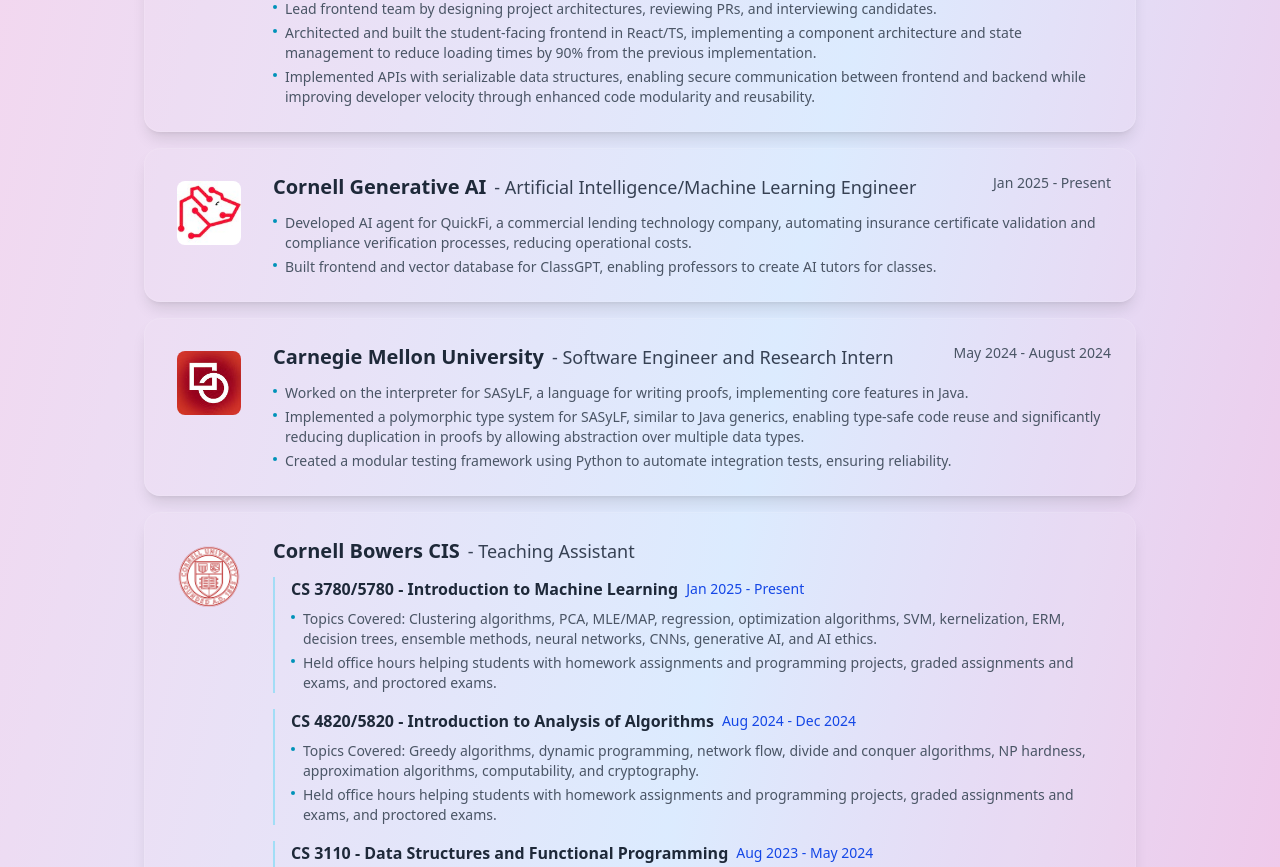
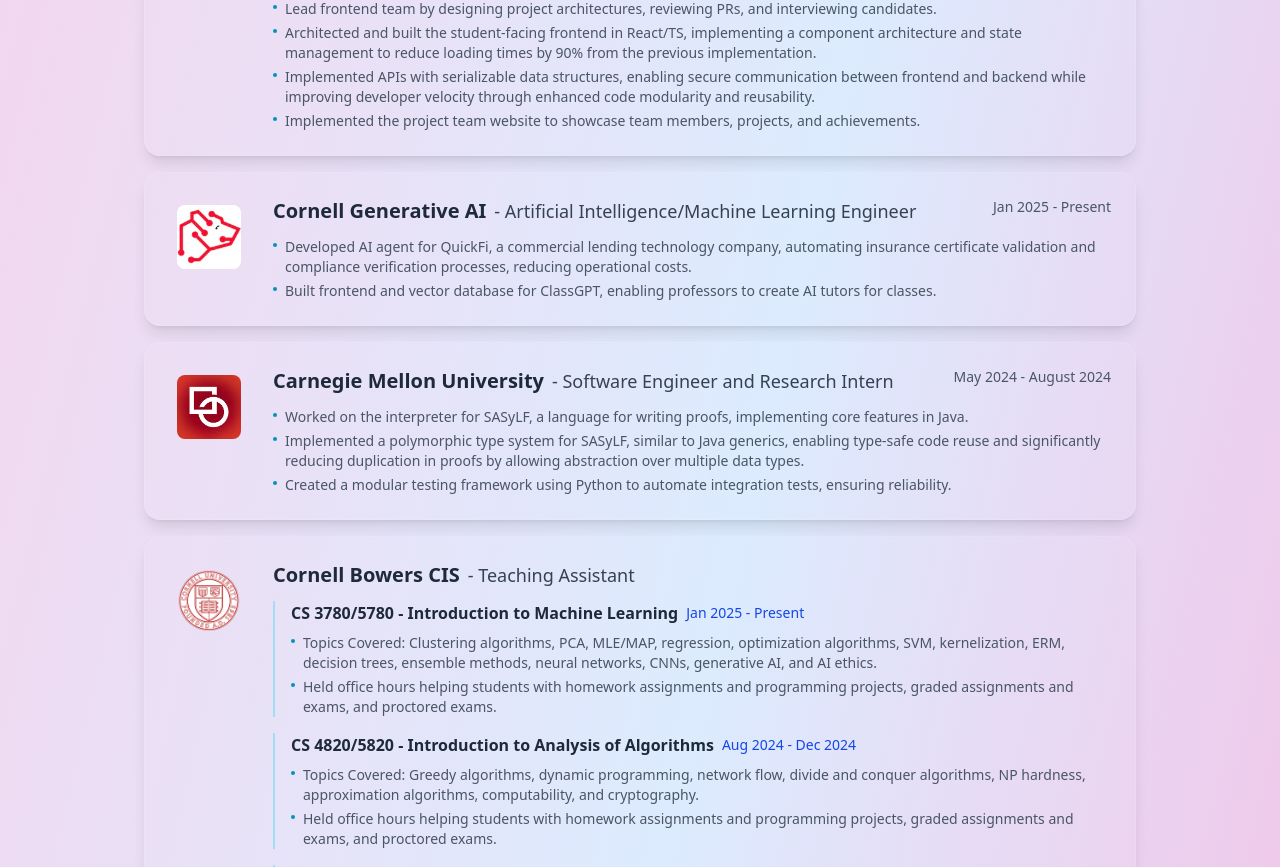
Before and after one commit to LambdaAK/Alex-Kozik-Portfolio, a React (Vite) app: page / in a window 1280 px wide. Shown: the part 1786-2653 px from the top of the page. Built offline with nearby package versions, Linux system fonts and the light colour scheme.

Commit message:
Added to CMSX experience

```diff
--- a/src/App.tsx
+++ b/src/App.tsx
@@ -233,7 +233,8 @@
       "Maintain Cornell's course management system, used by 10,000+ students in 100,000+ line codebase.",
       'Lead frontend team by designing project architectures, reviewing PRs, and interviewing candidates.',
       'Architected and built the student-facing frontend in React/TS, implementing a component architecture and state management to reduce loading times by 90% from the previous implementation.',
-      'Implemented APIs with serializable data structures, enabling secure communication between frontend and backend while improving developer velocity through enhanced code modularity and reusability.'
+      'Implemented APIs with serializable data structures, enabling secure communication between frontend and backend while improving developer velocity through enhanced code modularity and reusability.',
+      'Implemented the project team website to showcase team members, projects, and achievements.'
     ],
   },
   {
```
